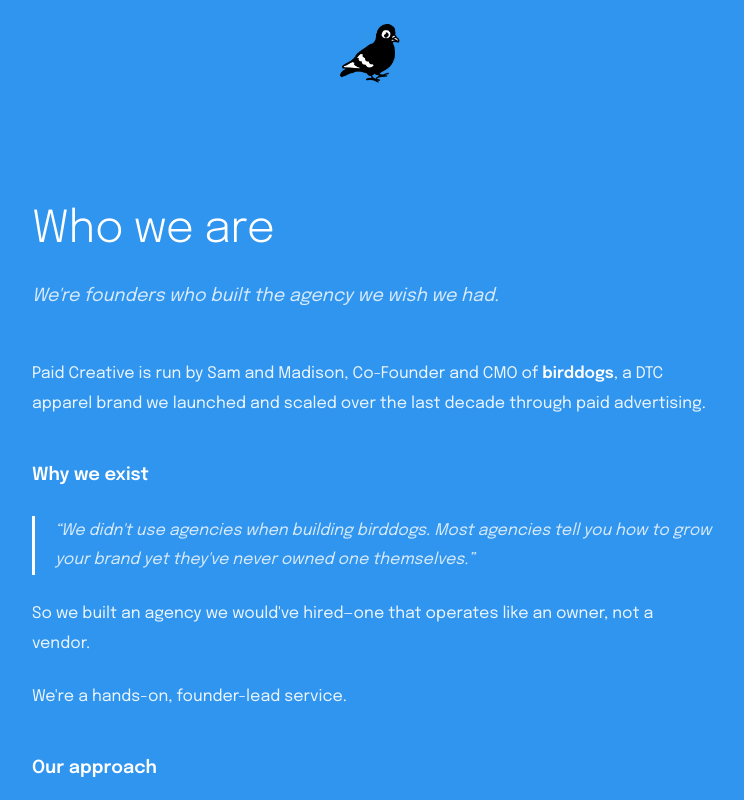
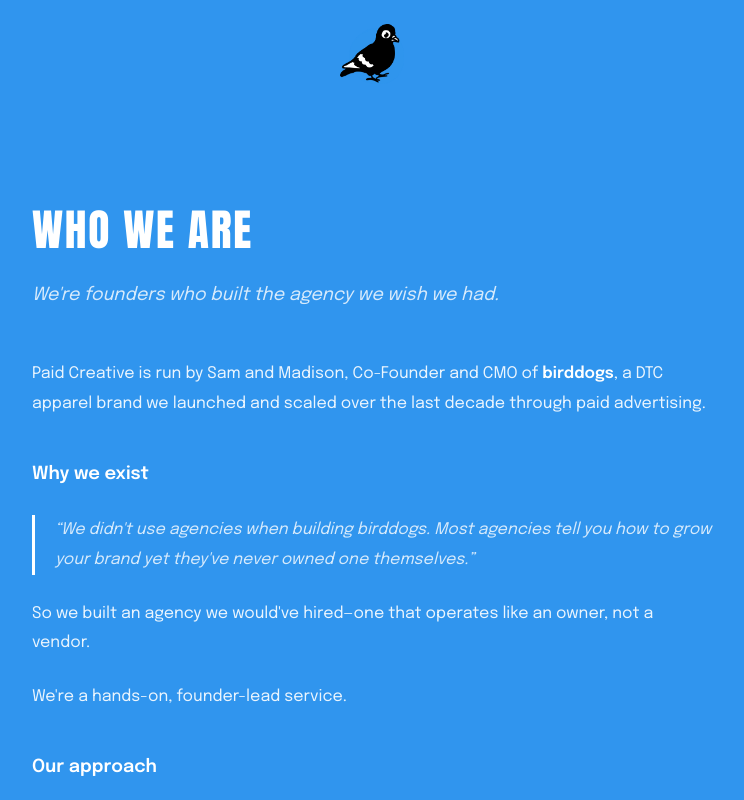
Before and after one commit to PlumpPear/paidcreative, a Next.js app: page /about in a window 1280 px wide. Shown: the top 800 px of the page, without its empty margins (268-1012 px from the left). Built offline with nearby package versions, Linux system fonts and the light colour scheme.

Commit message:
Use Anton font for About page heading to match homepage sections
https://claude.ai/code/session_01MXaVMakykv2Nd7XdAGZjaL

```diff
--- a/src/app/globals.css
+++ b/src/app/globals.css
@@ -571,12 +571,13 @@ body {
 }
 
 .about-heading {
-  font-family: "Epilogue", sans-serif;
-  font-size: 2.75rem;
-  font-weight: 300;
+  font-family: "Anton", sans-serif;
+  font-size: calc(2.16vw + 1rem);
+  font-weight: 400;
   line-height: 1.2;
   margin-bottom: 1.5rem;
-  letter-spacing: -0.01em;
+  letter-spacing: 0.04em;
+  text-transform: uppercase;
 }
 
 .about-subheading {
```
